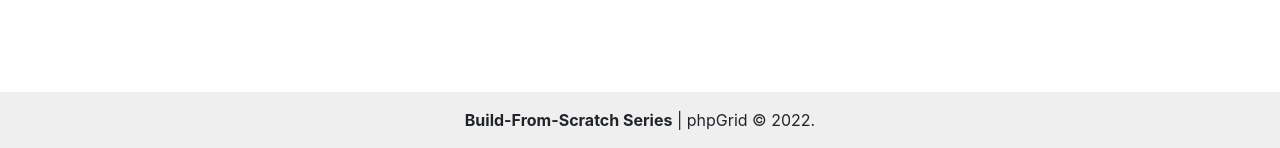
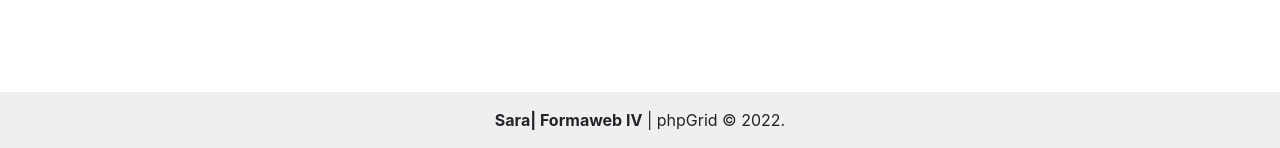
Before and after one commit to sformaweb/project-manager-php, a PHP site: page /php/ in a window 1280 px wide. Shown: the part 652-800 px from the top of the page. Run offline with PHP 8.4, Linux system fonts and the light colour scheme.

Commit message:
correcciones

```diff
--- a/index.php
+++ b/index.php
@@ -39,7 +39,7 @@
 <a href="sesiones1-login.php" target="_new">Iniciar sesión como xestor</a> | <a href="sesiones1-login-employee.php" target="_new">Iniciar sesión como empregado</a>
 </div>
 
-<div class="footer"><strong>Build-From-Scratch Series</strong> | phpGrid &copy; <?php echo date('Y'); ?>.</div>
+<div class="footer"><strong>Sara| Formaweb IV</strong> | phpGrid &copy; <?php echo date('Y'); ?>.</div>
 
 </body>
 </html>
```
